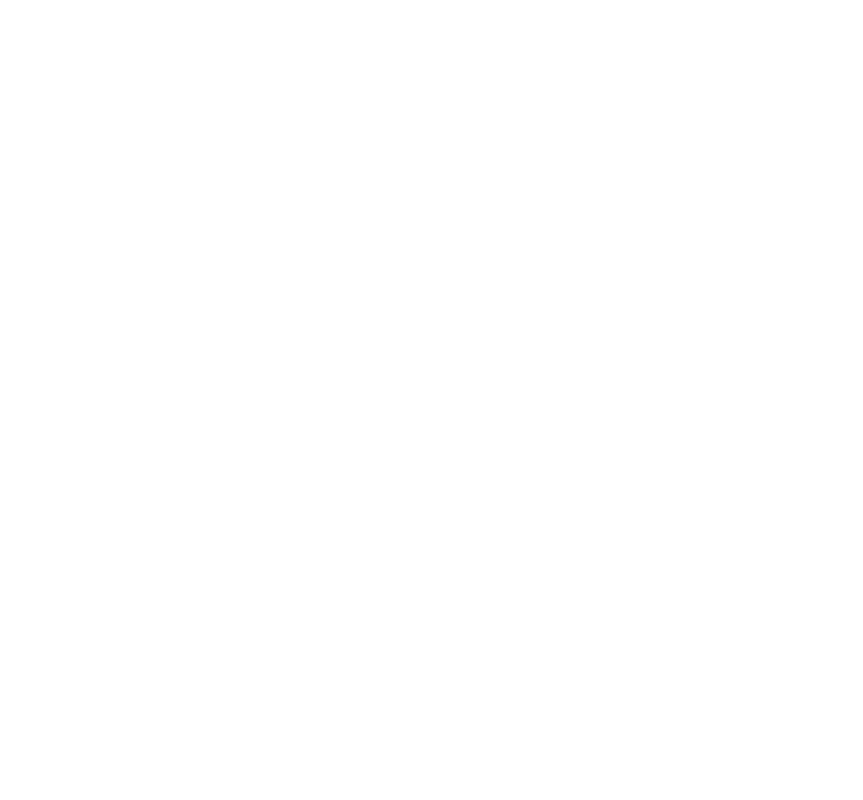
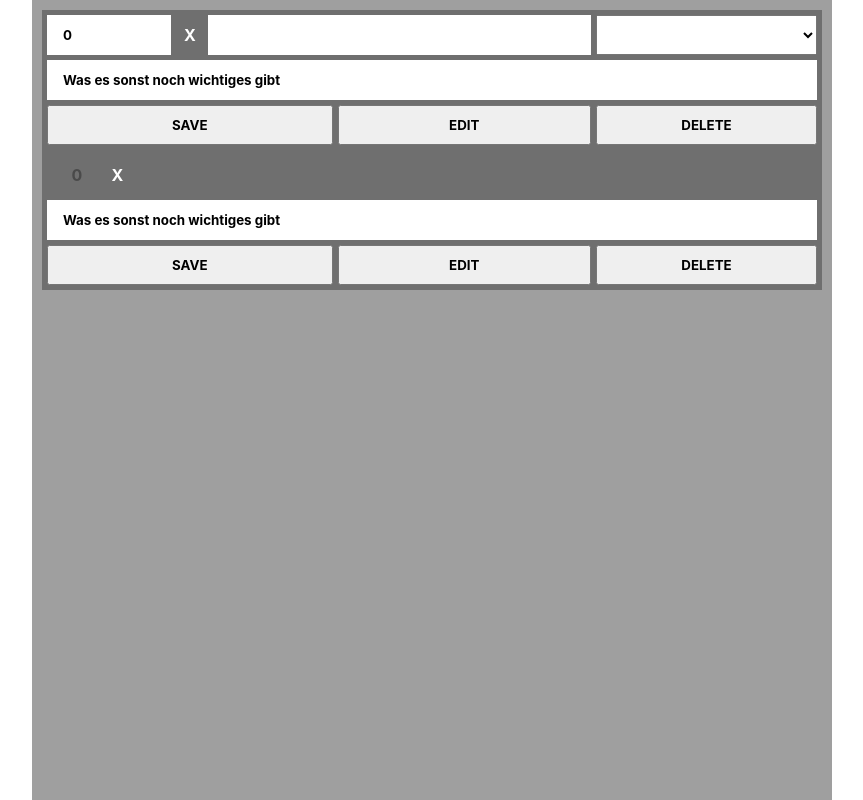
Before and after one commit to maurizWeymann/shoppingList, a Nuxt app: page /grid in a window 1280 px wide. Before the commit this address had no page. Shown: the whole page, without its empty margins (208-1071 px from the left). Built offline with nearby package versions, Linux system fonts and the light colour scheme.

Commit message:
new list grid

```diff
--- /dev/null
+++ b/components/Item.vue
@@ -0,0 +1,16 @@
+<script setup>
+import { list } from 'postcss';
+
+const props = defineProps({
+  item: list
+})
+
+</script>
+
+<template>
+  <div>
+    hallo
+    {{ item }}
+
+  </div>
+</template>
--- a/components/ListItems.vue
+++ b/components/ListItems.vue
@@ -1,36 +1,33 @@
 
 <script setup>
 
-const items = ref([
-  {
-    itemID: "item-1",
-    description: "Brot",
-    amount: 1,
-    packaging: "Glas",
-    additionalInfo: "Vollkorn lieber als Weißbrot",
-    category:"Kühl"
-  },
-  {
-    itemID: "item-2",
-    description: "Wurst",
-    amount: 10,
-    packaging: "Stück",
-    additionalInfo: "Nur Geflügel",
-    category:"Fleisch"
-  }
-])
+import { list } from 'postcss';
+
+
+const props = defineProps({
+  item: list
+})
 
 const newItem = ref("")
+
+const editable = ref(false)
+
+const edit = () => {
+  editable.value = !editable.value
+  //console.log("thisItem was checked")
+}
+
 
 
 </script>
 
 <template>
-  <div v-for="item in items" :key="item.itemID" class="card m-2">
-
-  <div class="card-header-new">
-    <div class=" columns is-mobile">
-      <div class="column is-one-fifth ">
+  {{ thisElement }}
+  <!-- Input für Item, wenn editable true -->
+    <div v-if="editable" class="edit-item">
+      <form action="">
+        <div class="columns is-mobile">
+          <div class="column is-1 bg-black">
             <input
               type="number"
               class="is-size-6 has-text-weight-bold"
@@ -46,17 +43,18 @@
           </div>
           <div class="column">
             <input
-          type="text"
+              type="drop"
               class="is-size-6 has-text-weight-bold	"
               v-model="item.description"
             >
           </div>
       </div>
+      </form>
     </div>
 
-  <header class="card-header">
-    <p class="card-header-title">
-        {{ item.amount }} x {{ item.description }} {{ this.additional }}
+  <header v-if="!editable" class="card-header" @click="edit()" >
+    <p class="card-header-title" >
+        {{ item.amount }} x {{ item.description }} - {{ item.packaging }}
     </p>
     <button
       class="card-header-icon"
@@ -75,17 +73,26 @@
       {{ item.additionalInfo }}
     </div>
     </div>
-    <footer class="card-footer">
-      <a href="#" class="card-footer-item">Save</a>
-      <a href="#" class="card-footer-item">Edit</a>
-      <a href="#" class="card-footer-item">Delete</a>
+    <footer v-if="editable" class="card-footer">
+      <a
+        href="#"
+        @click="edit()"
+        class="card-footer-item">Save</a>
+      <a
+        href="#"
+        @click="edit()"
+        class="card-footer-item">Edit</a>
+      <a
+        href="#"
+        class="card-footer-item">Delete</a>
     </footer>
-  </div>
-
   </div>
 </template>
 
 <style lang="sass">
+.edit-item
+  background-color: gray
+
 .card-header-new
   box-shadow: 0 0.125em 0.25em rgb(10 10 10 / 10%)
 
--- /dev/null
+++ b/components/ShoppingList.vue
@@ -0,0 +1,42 @@
+<script setup>
+  const items = ref([
+  {
+    itemID: "item-1",
+    description: "Brot",
+    amount: 1,
+    packaging: "Stück",
+    additionalInfo: "Vollkorn lieber als Weißbrot",
+    category:"Kühl"
+  },
+  {
+    itemID: "item-2",
+    description: "Wurst",
+    amount: 10,
+    packaging: "Pack",
+    additionalInfo: "",
+    category:"Fleisch"
+  },
+  {
+    itemID: "item-3",
+    description: "Gouda",
+    amount: 1,
+    packaging: "Groß",
+    additionalInfo: "von Metro Hausmarke",
+    category:"Käse"
+  }
+])
+
+
+</script>
+
+<template>
+  <div v-for="item in items" :key="item.itemID">
+    <ListItems
+    :item = "item"
+    />
+  </div>
+</template>
+
+<style>
+
+</style>
--- /dev/null
+++ b/pages/grid.vue
@@ -0,0 +1,149 @@
+<template>
+  <div class="list-wrapper">
+    <div v-if="!editable" class="edit-item list-item">
+      <input
+        type="number"
+        class="amount"
+        v-model="amount"
+      >
+      <p class="multiplier">
+        X
+      </p>
+      <input
+        type="text"
+        class="description"
+        v-model="description"
+      >
+      <select
+        class="packaging"
+        v-model="packaging"
+      >
+        <option value="Stück">Stück</option>
+        <option value="Kiste">Kiste</option>
+        <option value="kg">kg</option>
+      </select>
+      <input
+        class="additional"
+        type="text"
+        value="Was es sonst noch wichtiges gibt"
+      >
+      <button class="save">SAVE</button>
+      <button class="edit">EDIT</button>
+      <button class="erase">DELETE</button>
+    </div>
+    <div v-if="!editable" class="list-item">
+      <div class="static-amount">
+        {{ amount }}
+      </div>
+      <p class="static-multiplier">
+        X
+      </p>
+      <div class="static-description">
+        {{ description }}
+      </div>
+
+      <div
+        class="static-packaging"
+      >
+      {{ packaging }}
+      </div>
+      <input
+        class="additional"
+        type="text"
+        value="Was es sonst noch wichtiges gibt"
+      >
+      <button class="save">SAVE</button>
+      <button class="edit">EDIT</button>
+      <button class="erase">DELETE</button>
+    </div>
+  </div>
+
+</template>
+
+<script setup>
+
+const editable = ref(false)
+
+const amount = ref(0)
+const description = ref("")
+const packaging = ref()
+
+
+</script>
+
+<style lang="sass">
+html
+  --darkBg: #9f9f9f
+
+.list-wrapper
+  width: 100%
+  max-width: 800px
+  height: 100vh
+  padding:10px
+  margin: auto
+  background-color: var(--darkBg)
+
+.list-item
+  display: grid
+  width: 100%
+  background: #6f6f6f
+  grid-template-columns: repeat(24, 1fr)
+  grid-template-rows: 1fr 1fr 1fr
+  gap: 5px
+  padding: 5px
+
+.amount
+  grid-area: 1 / 1 / 1 / 5
+  font-weight: bold
+
+.static-amount
+  grid-area: 1 / 1 / 1 / 3
+  font-weight: bold
+  margin: auto
+
+.multiplier
+  grid-area: 1 / 5 / 1 / 6
+  color: #fff
+  font-weight: bold
+  margin: auto
+
+.static-multiplier
+  grid-area: 1 / 3 / 1 / 4
+  color: #fff
+  font-weight: bold
+  margin: auto 0
+
+.description
+  grid-area: 1 / 6 / 1 / 18
+
+.static-description
+  grid-area: 1 / 4 / 1 / 18
+  font-weight: bold
+  margin: auto 0
+
+.packaging
+  grid-area: 1 / 18 / 1 / 25
+  font-weight: bold
+
+.static-packaging
+  grid-area: 1 / 18 / 1 / 25
+  font-weight: bold
+  margin: auto 0
+
+.additional
+  grid-area: 2 / 1 / 2 / 25
+
+button
+  font-weight: bold
+
+.save
+  grid-area: 3 / 1 / 3 / 10
+
+.edit
+  grid-area: 3 / 10 / 3 / 18
+
+.erase
+  grid-area: 3 / 18 / 3 / 25
+
+
+</style>
--- a/pages/index.vue
+++ b/pages/index.vue
@@ -1,6 +1,6 @@
 <template>
   <NuxtLayout>
-    <ListItems />
+    <ShoppingList />
   </NuxtLayout>
 </template>
 
```
Lines whose indentation alone changed are shown as unchanged.
